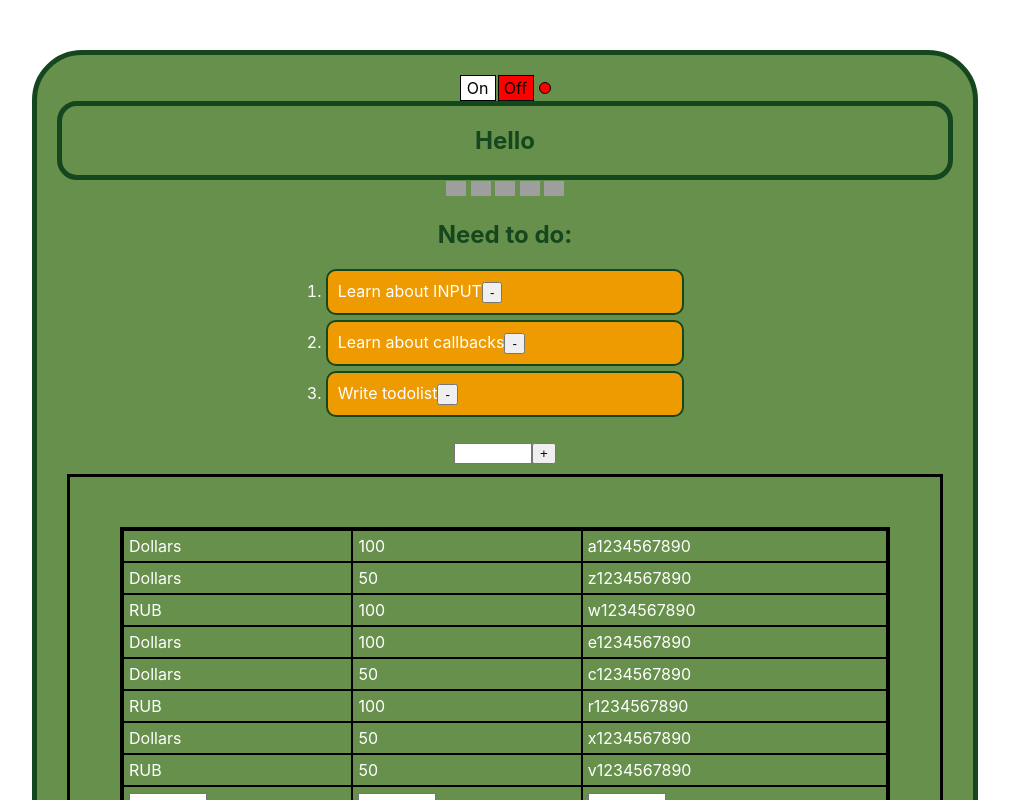
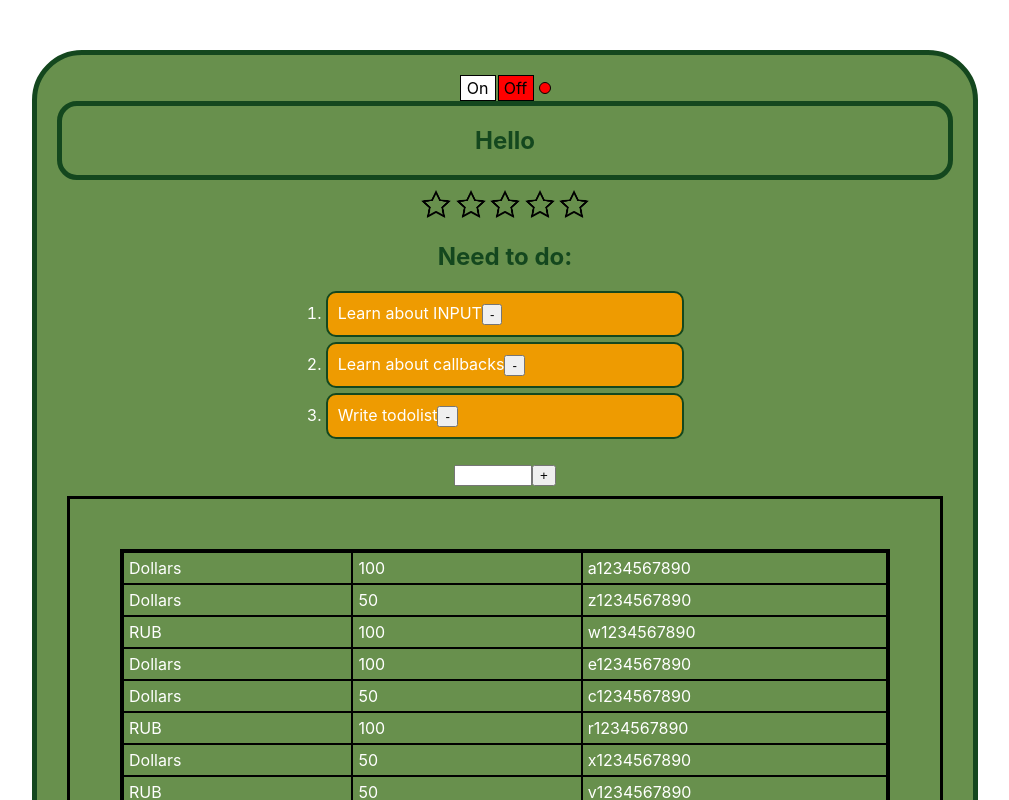
Before and after one commit to Pikadorius/samurai-way-main, a React (Create React App) app: page / in a window 1280 px wide. Shown: the top 800 px of the page, without its empty margins (135-1144 px from the left). Built offline with nearby package versions, Linux system fonts and the light colour scheme; grey boxes are pictures that could not be loaded.

Commit message:
css magic

```diff
--- a/src/Components/Rating/Rating.module.css
+++ b/src/Components/Rating/Rating.module.css
@@ -1,3 +1,7 @@
 .star {
-    width: 20px;
+    width: 30px;
 }
+
+.rating {
+    margin: 10px;
+}
--- a/src/Components/Rating/UncontrolledRating.tsx
+++ b/src/Components/Rating/UncontrolledRating.tsx
@@ -1,7 +1,7 @@
 import React, {useState} from "react";
 import s from './Rating.module.css';
-import rating from './rating.png'
-import norating from './norating.png'
+import rating from './full.png'
+import norating from './empty.png'
 
 
 type RatingPropsType = {}
@@ -11,7 +11,7 @@ const UncontrolledRating = (props: RatingPropsType) => {
     const [value, setValue] = useState<number>(0);
 
     return (
-        <div>
+        <div className={s.rating}>
             <Star selected={value > 0} callBack={() => setValue(1)}/>
             <Star selected={value > 1} callBack={() => setValue(2)}/>
             <Star selected={value > 2} callBack={() => setValue(3)}/>
```
